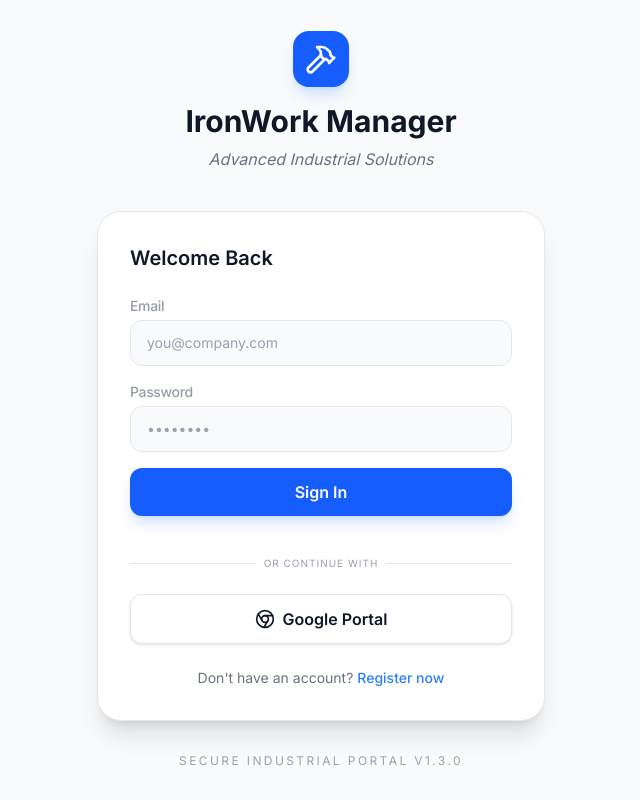
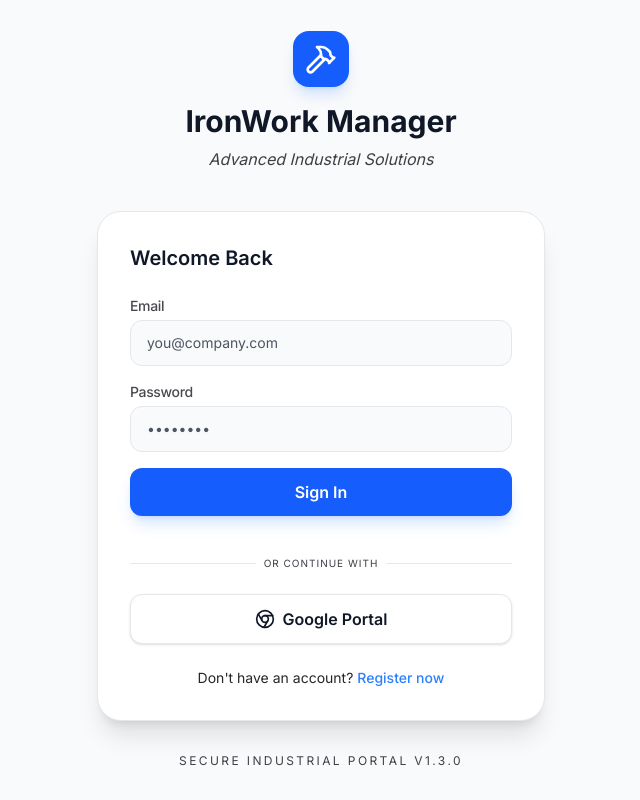
Before and after one commit to EduCreative/IronWork-Manager, a React (Vite) app: page /login in a window 1280 px wide. Shown: the whole page, without its empty margins (319-959 px from the left). Built offline with nearby package versions, Linux system fonts and the light colour scheme; no server answers; the database is empty.

Commit message:
style: enhance theme transitions and accessibility
Implement smooth 500ms cross-fade transitions for theme toggling and upgrade light-mode text contrast to meet accessibility standards.

```diff
--- a/src/index.css
+++ b/src/index.css
@@ -28,7 +28,7 @@
   }
 
   body {
-    @apply font-sans transition-colors duration-300;
+    @apply font-sans;
     background-color: var(--theme-bg);
     color: var(--theme-text);
   }
@@ -38,8 +38,75 @@
     color: var(--theme-text);
   }
 
+  /* Smooth Cross-Fade Theme Switch Transitions */
+  body,
+  aside,
+  header,
+  main,
+  div,
+  p,
+  span,
+  h1,
+  h2,
+  h3,
+  h4,
+  h5,
+  h6,
+  th,
+  td,
+  tr,
+  input,
+  select,
+  textarea,
+  button,
+  label,
+  a {
+    transition-property: background-color, border-color, color, fill, stroke, box-shadow;
+    transition-duration: 500ms;
+    transition-timing-function: cubic-bezier(0.4, 0, 0.2, 1);
+  }
+
+  /* Accessibility & Light Theme Readability Enhancer */
+  html:not(.dark) {
+    /* Map faint text elements to high-contrast readable alternatives in light mode */
+    .text-slate-400, .text-gray-400 {
+      color: #4b5563 !important; /* High-contrast charcoal gray */
+    }
+
+    .text-slate-500, .text-gray-500 {
+      color: #27272a !important; /* Deep neutral dark text */
+    }
+
+    .text-slate-600, .text-gray-600 {
+      color: #18181b !important; /* Strong readable body text */
+    }
+
+    /* Boost helper text, table column headers, and sidebars */
+    th, thead th, [class*="text-slate-500"], [class*="text-gray-500"] {
+      color: #27272a !important;
+    }
+
+    /* Enhance inputs placeholders & selections */
+    input::placeholder, select::placeholder, textarea::placeholder {
+      color: #4b5563 !important;
+    }
+
+    label {
+      opacity: 0.95 !important;
+      color: #18181b !important;
+    }
+
+    /* Specific elements on list and description views */
+    .text-gray-500.dark\:text-gray-400,
+    .text-slate-500.dark\:text-slate-400,
+    [class*="text-slate-400"],
+    [class*="text-gray-400"] {
+      color: #3f3f46 !important;
+    }
+  }
+
   input, select, textarea {
-    @apply bg-theme-bg text-theme-text border border-theme-border rounded-xl px-4 py-2.5 text-sm ring-offset-white focus:ring-2 focus:ring-blue-500 focus:outline-none transition-all placeholder:text-gray-400 disabled:opacity-50 disabled:cursor-not-allowed;
+    @apply bg-theme-bg text-theme-text border border-theme-border rounded-xl px-4 py-2.5 text-sm ring-offset-white focus:ring-2 focus:ring-blue-500 focus:outline-none placeholder:text-gray-400 disabled:opacity-50 disabled:cursor-not-allowed;
   }
 
   input[type="number"] {
```
Also changed, not shown: 1 other file (tests, documents, lock files or other folders).
